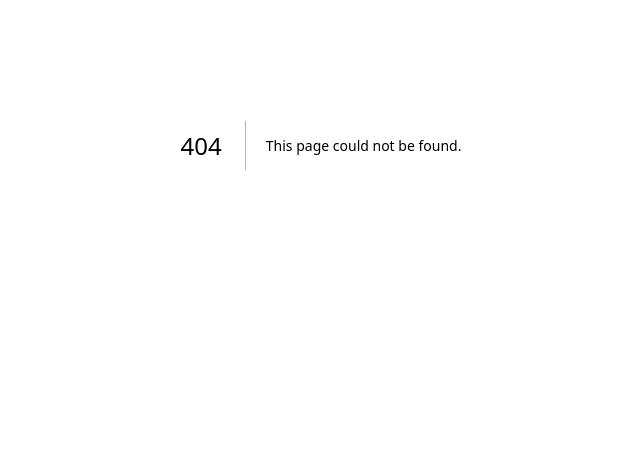
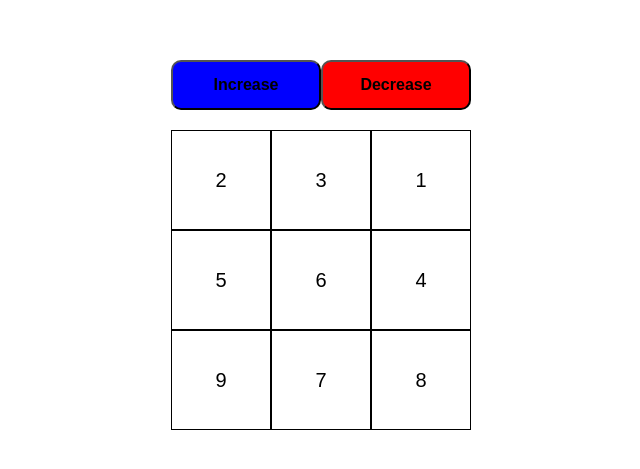
Before and after one commit to gandak/nextjs-first, a Next.js app: page /sudo in a window 1280 px wide. Before the commit this address had no page. Shown: the part 255-724 px from the top of the page, without its empty margins (319-959 px from the left). Built offline with nearby package versions, Linux system fonts and the light colour scheme.

Commit message:
number boxes

```diff
--- /dev/null
+++ b/src/app/sudo/boxstyle.css
@@ -0,0 +1,53 @@
+body {
+  display: flex;
+  justify-content: center;
+  align-items: center;
+}
+
+.boxContainer {
+  width: 400px;
+  height: 1000px;
+  display: flex;
+  flex-direction: column;
+  align-items: center;
+  justify-content: center;
+  gap: 20px;
+}
+
+.boxContainer button:nth-child(1) {
+  width: 150px;
+  height: 50px;
+  background-color: blue;
+  border-radius: 10px;
+  cursor: pointer;
+  font-size: 16px;
+  font-weight: 900;
+}
+
+.boxContainer button:nth-child(2) {
+  width: 150px;
+  height: 50px;
+  background-color: rgb(255, 0, 0);
+  border-radius: 10px;
+  cursor: pointer;
+  font-size: 16px;
+  font-weight: 900;
+}
+
+.number {
+  font-size: 20px;
+  border: 1px solid rgb(0, 0, 0);
+  width: 100px;
+  height: 100px;
+  display: flex;
+  justify-content: center;
+  align-items: center;
+}
+
+.numberContainer {
+  background-color: rgb(255, 255, 255);
+  width: 300px;
+  display: flex;
+  flex-wrap: wrap;
+  color: black;
+}
--- /dev/null
+++ b/src/app/sudo/numbers.js
@@ -0,0 +1 @@
+export const numbers = [15, 1, 2, 3, 4, 5, 6, 7, 8, 9];
--- /dev/null
+++ b/src/app/sudo/page.jsx
@@ -0,0 +1,34 @@
+"use client";
+
+import Square from "@/components/Square";
+import "./boxstyle.css";
+
+// import { numbers } from "./numbers";
+
+const { useState } = require("react");
+
+const BoxFunction = () => {
+  const [numbers, setNumbers] = useState([2, 3, 1, 5, 6, 4, 9, 7, 8]);
+
+  const IncreaseFunction = () => {
+    const x = numbers.sort();
+    setNumbers([...x]);
+  };
+
+  const DecreaseFunction = () => {
+    const x = numbers.sort((a, b) => b - a);
+    setNumbers([...x]);
+  };
+
+  return (
+    <div className="boxContainer">
+      <div className="buttons">
+        <button onClick={IncreaseFunction}>Increase</button>
+        <button onClick={DecreaseFunction}>Decrease</button>
+      </div>
+      <Square value={numbers} />
+    </div>
+  );
+};
+
+export default BoxFunction;
--- /dev/null
+++ b/src/components/Square.jsx
@@ -0,0 +1,16 @@
+"use client";
+
+import { numbers } from "@/app/sudo/numbers";
+const { useState } = require("react");
+
+const Square = (props) => {
+  return (
+    <div className="numberContainer">
+      {props.value.map((prop) => (
+        <div className="number">{prop}</div>
+      ))}
+    </div>
+  );
+};
+
+export default Square;
```
